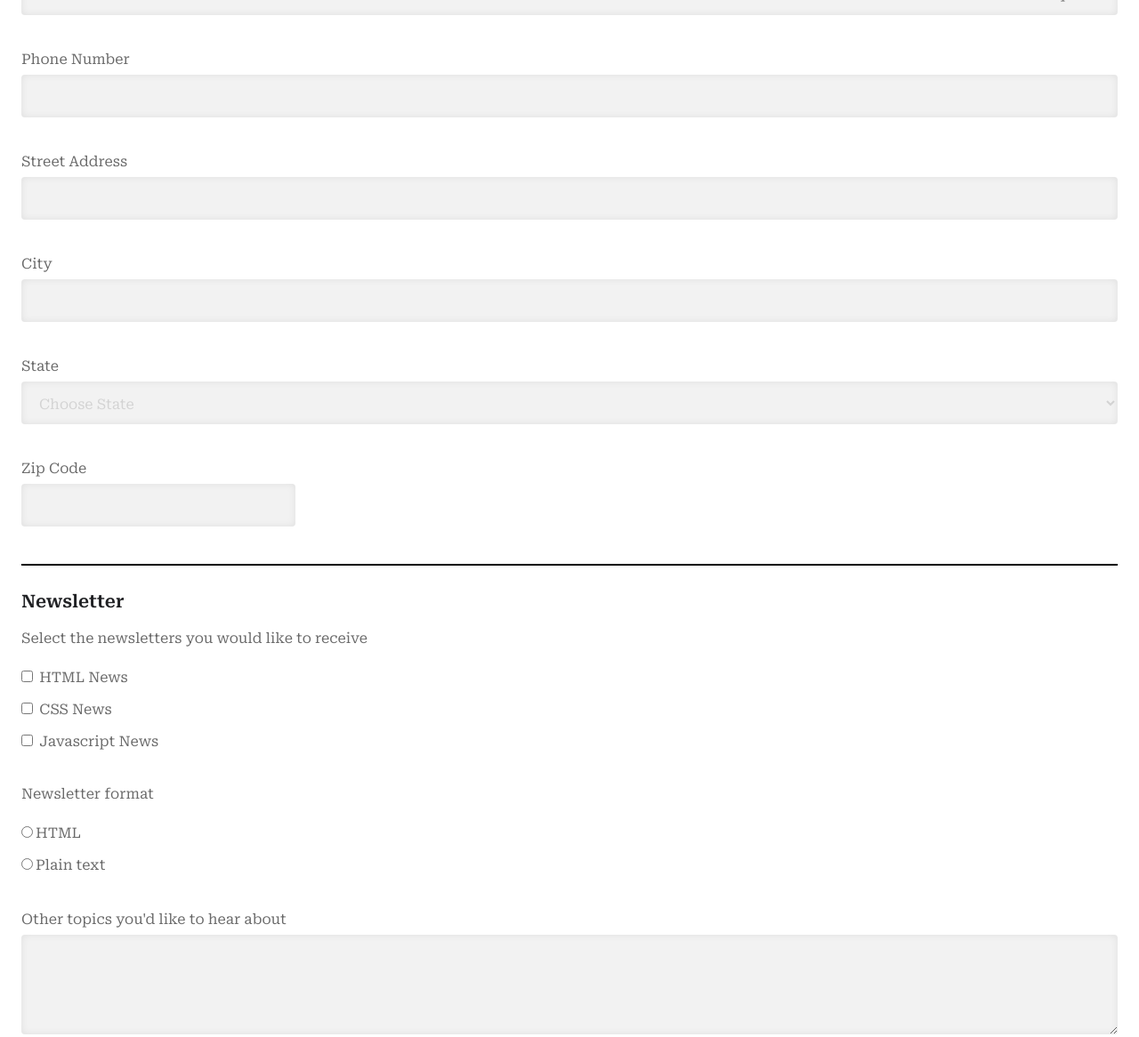
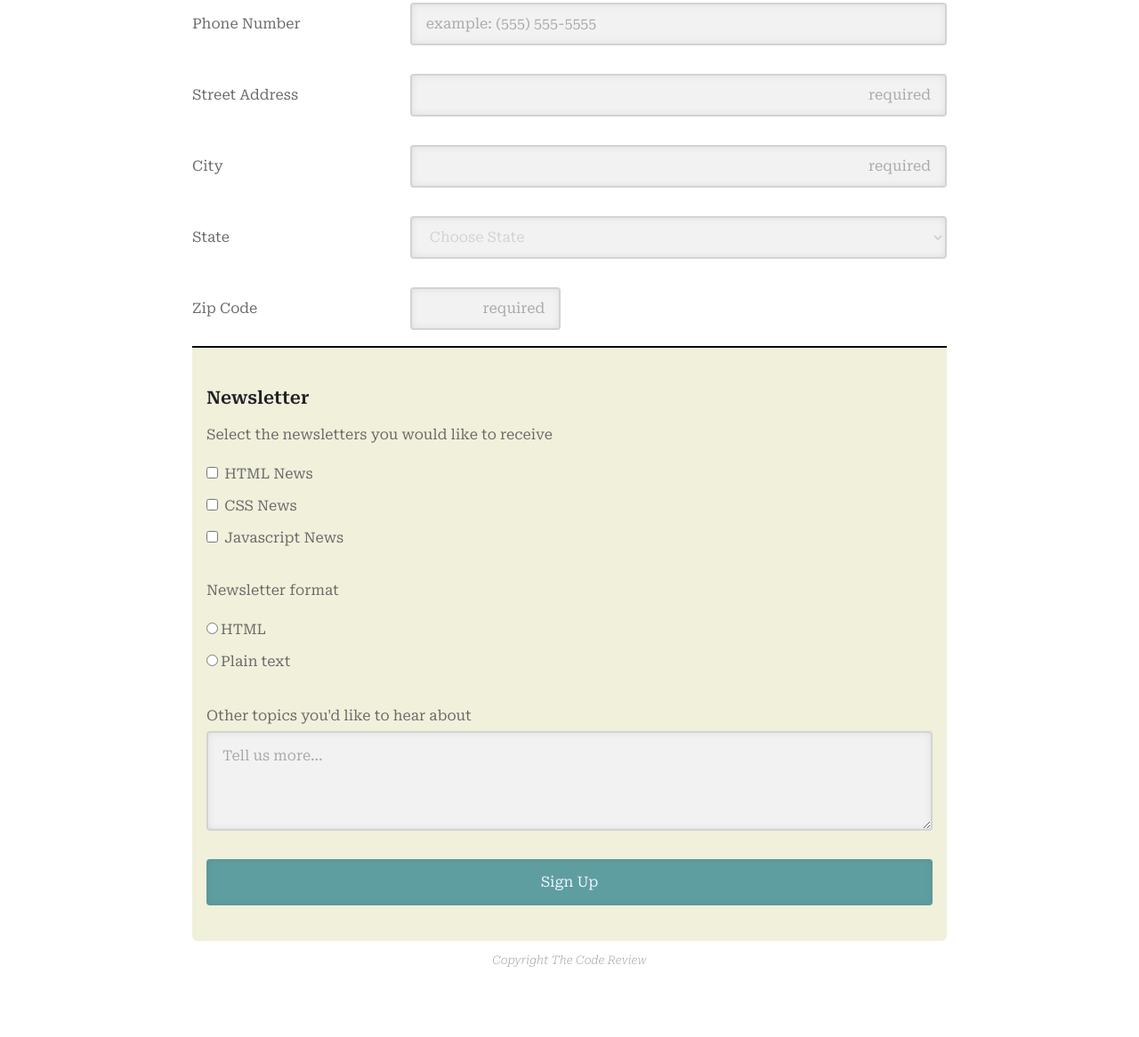
Before and after one commit to localseth/unit-3-registration-form, a plain HTML site: page index.html in a window 1280 px wide. Shown: the part 504-1670 px from the top of the page at 89% size. After the commit the page ends 1641 px from the top, so only its background shows below. Drawn offline with Linux system fonts and the light colour scheme.

Commit message:
fixed errors, cleaned up margins and layout, removed a meta tag that was caught in an HTML validator

```diff
--- a/css/style.css
+++ b/css/style.css
@@ -63,6 +63,12 @@ fieldset {
     width: 100%;
 }
 
+fieldset:last-of-type {
+    background-color: rgb(240, 240, 219);
+    padding: 1rem;
+    border-radius: 0px 0px 6px 6px;
+}
+
 legend {
     float: left;
     display: flex;
@@ -76,8 +82,11 @@ legend {
 }
 
 textarea {
-    height: 7rem !important;
+    min-height: 7rem !important;
     width: 100%;
+    justify-content: flex-start;
+    padding-top: 1rem !important;
+    text-align: left;
 }
 
 textarea:last-of-type, input[type=submit]:last-of-type {
@@ -85,14 +94,14 @@ textarea:last-of-type, input[type=submit]:last-of-type {
 }
 
 input[type=text], input[type=email], input[type=tel], input[type=submit], select, textarea {
-    margin: 0.5rem 0rem 2.5rem;
+    margin: 0.5rem 0rem 3rem;
     width: 100%;
     height: 3rem;
     background-color: #f2f2f2;
     border-radius: 4px;
-    border: 10px;
+    border: 2px solid lightgray;
     box-shadow: 0px 0px 9px inset rgba(0,0,0,0.08);
-    padding: 1rem;
+    padding: 0.5rem 1rem;
     font-size: 1rem;
 }
 
@@ -101,8 +110,11 @@ input[type=radio], input[type=checkbox] {
 }
 
 input[type=submit] {
-    background-color: cadetblue;
+    background-color: cadetblue !important;
     color: aliceblue;
+    border: none;
+    margin-bottom: 3rem;
+    height: 3.25rem;
 }
 
 label {
@@ -121,28 +133,65 @@ option {
 }
 
 #zip {
-    width: 25%;
-    min-width: 10rem;
+    width: 50%;
 }
 
 ::placeholder {
     text-align: right;
+    color: darkgray;
+}
+
+textarea::placeholder,input[type=tel]::placeholder {
+    text-align: left;
 }
 
 input:focus::placeholder, select:focus:invalid {
     font-size: initial;
 }
 
-input:focus, select:focus{
+input[type=submit]:hover {
+    cursor: pointer;
+    opacity: 80%;
+    border: none;
+    box-shadow: 0px 0px 9px rgb(239, 246, 252);
+}
+
+input[type=submit]:focus, input[type=submit]:hover  {
+    border: none !important;
+    height: 4.5rem !important;
+    margin-bottom: 0.25rem !important;
+    opacity: 80%;
+    box-shadow: 0px 0px 9px rgba(0,0,0,0.08);
+    width: 100%;
+    transition-duration: .2s;
+    font-size: 1.25rem;
+}
+
+textarea:focus {
+    transition-duration: 0.2s;
+    border: 2px solid #46698b;
+    box-shadow: none;
+    background-color: rgba(240, 248, 255, 0.70);
+}
+
+input[type=text]:focus,
+input[type=email]:focus,
+input[type=tel]:focus,
+input[type=submit]:focus {
     height: 4.25rem;
-    transition-duration: 0.25s;
+    transition-duration: 0.2s;
     border: 2px solid #46698b;
     box-shadow: none;
     font-size: 1.25rem;
+    margin-bottom: 1.75rem;
+    background-color: rgb(239, 246, 252);
 }
 
-input[type=checkbox]:focus, input[type=radio]:focus {
-    height: inherit;
+select:focus {
+    transition-duration: 0.2s;
+    border: 2px solid #46698b;
+    box-shadow: none;
+    background-color: rgb(239, 246, 252);
 }
 
 /* End form element styles ----------- */
@@ -199,14 +248,17 @@ p {
 
 .center {
     text-align: center;
-    justify-content: center;
+    justify-content: center !important;
     align-items: center;
+}
+
+.center h2 {
+    width: 100%;
 }
 
 div[class="container center"] {
    margin-bottom: 2rem;
 }
-
 
 .bottom-margin {
     margin-bottom: 1rem;
@@ -224,3 +276,65 @@ div[class="container center"] {
     flex-flow: column nowrap;
     margin-bottom: 2rem;
 }
+
+/*Media queries ----------- */
+@media screen and (min-width: 768px) {
+    .main-container {
+        width: 70vw;
+        max-width: 960px;
+    }
+    .container {
+        display: flex;
+        flex-flow: row wrap;
+        justify-content: space-between;
+    }
+
+    .form-row {
+        display: flex;
+        flex-flow: row wrap;
+        justify-content: flex-start;
+        align-items: center;
+        align-content: stretch;
+    }
+
+    .form-row label {
+        width: 10rem;
+        flex: 0 0 auto;
+    }
+
+    .form-row input, .form-row select {
+        width: 55%;
+        margin-left: 10%;
+        flex-grow: 2;
+    }
+
+    #zip {
+        flex-basis: 20%;
+        flex-grow: unset;
+    }
+
+    input[type=text],
+    input[type=email],
+    input[type=tel],
+    select {
+        margin: 1rem 0rem 1rem 10% !important;
+    }
+
+    fieldset:first-of-type legend:first-child {
+        width: 100%;
+    }
+
+    fieldset:last-of-type {
+        flex-flow: column nowrap;
+    }
+
+    input[type=text]:focus,
+    input[type=email]:focus,
+    input[type=tel]:focus {
+        height: 3rem !important;
+        font-size: 1.25rem !important;
+        width: 65% !important;
+        margin-left: 0px !important;
+        transition-duration: .2s;
+    }
+}
--- a/index.html
+++ b/index.html
@@ -1,8 +1,7 @@
 <!DOCTYPE html>
-<html>
+<html lang="en">
     <head>
         <meta charset="utf-8">
-        <meta http-equiv="X-UA-Compatible" content="IE=edge,chrome=1">
         <meta name="description" content="This website is a sample signup form for the Treehouse WebDev Techdegree program.">
         <meta name="viewport" content="width=device-width, initial-scale=1">
         <title>Signup for our newsletter</title>
@@ -12,7 +11,7 @@
         <link href="https://fonts.googleapis.com/css2?family=Roboto+Serif:ital,wght@0,200;0,400;0,600;1,200&display=swap" rel="stylesheet">
             </head>
 <body>
-
+    <div class="bigflex">
         <header>
             <div class="main-container">
             <h1>THE CODE REVIEW</h1>
@@ -24,32 +23,32 @@
             <p>Get the latest news on how your code is doing right in your inbox</p>
             </div>
             <form class="container">
-                <fieldset class="container">
+                <fieldset class="container form-row">
                     <legend>Contact Information</legend>
 
-                    <label for="name">Full Name</label>
-                    <input type="text" id="name" name="user-name" placeholder="Required">
+                    <label for="name" class="">Full Name</label>
+                    <input required type="text" id="name" name="user-name" placeholder="Required">
 
                     <label for="email">Email Address</label>
-                    <input type="email" id="email" name="user-email" placeholder="Required">
+                    <input required type="email" id="email" name="user-email" placeholder="Required">
 
                     <label for="phone">Phone Number</label>
-                    <input type="tel" id="phone" name="user-phone">
+                    <input type="tel" id="phone" name="user-phone" placeholder="example: (555) 555-5555">
 
                     <label for="address1">Street Address</label>
-                    <input type="text" id="address1" name="user-address1">
+                    <input required type="text" id="address1" name="user-address1" placeholder="required">
 
                     <label for="city">City</label>
-                    <input type="text" id="city" name="user-city">
+                    <input required type="text" id="city" name="user-city" placeholder="required">
 
                     <label for="state">State</label>
-                    <select id="state" name="user-state" required>
+                        <select class="arrow" id="state" name="user-state" required>
                             <option value="" hidden>Choose State</option>
-                        <option value="AL">Alabama</option>
                             <option value="AK">Alaska</option>
                             <option value="AZ">Arizona</option>
                             <option value="AR">Arkansas</option>
                             <option value="CA">California</option>
+                            <option value="AL">Alabama</option>
                             <option value="CO">Colorado</option>
                             <option value="CT">Connecticut</option>
                             <option value="DE">Delaware</option>
@@ -97,9 +96,8 @@
                             <option value="WI">Wisconsin</option>
                             <option value="WY">Wyoming</option>
                         </select>
-
                     <label for="zip">Zip Code</label>
-                    <input type="text" id="zip" name="user-zip">
+                    <input required type="text" id="zip" name="user-zip" placeholder="required">
                 </fieldset>
 
                 <fieldset class="container">
@@ -132,7 +130,7 @@
                     </div>
                     <div class="container">
                     <label for="other-topics">Other topics you'd like to hear about</label>
-                        <textarea id="other-topics" name="user-comment"></textarea>
+                        <textarea id="other-topics" name="user-comment" placeholder="Tell us more..."></textarea>
                     </div>
                     <input type="submit" value="Sign Up">
 
@@ -145,6 +143,6 @@
                     <p>Copyright The Code Review</p>
                 </div>
             </footer>
-
+        </div>
     </body>
 </html>
```
Lines whose indentation alone changed are shown as unchanged.
